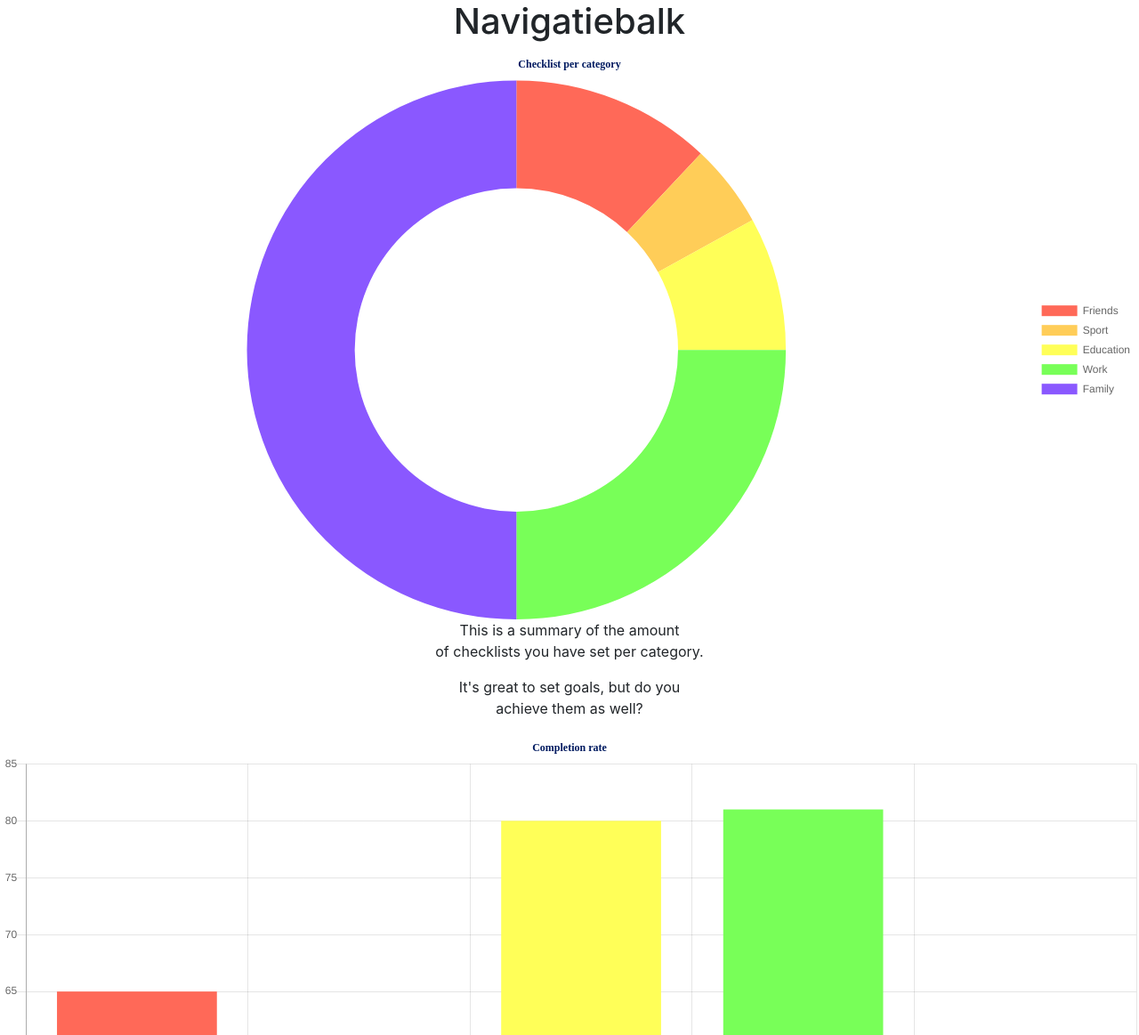
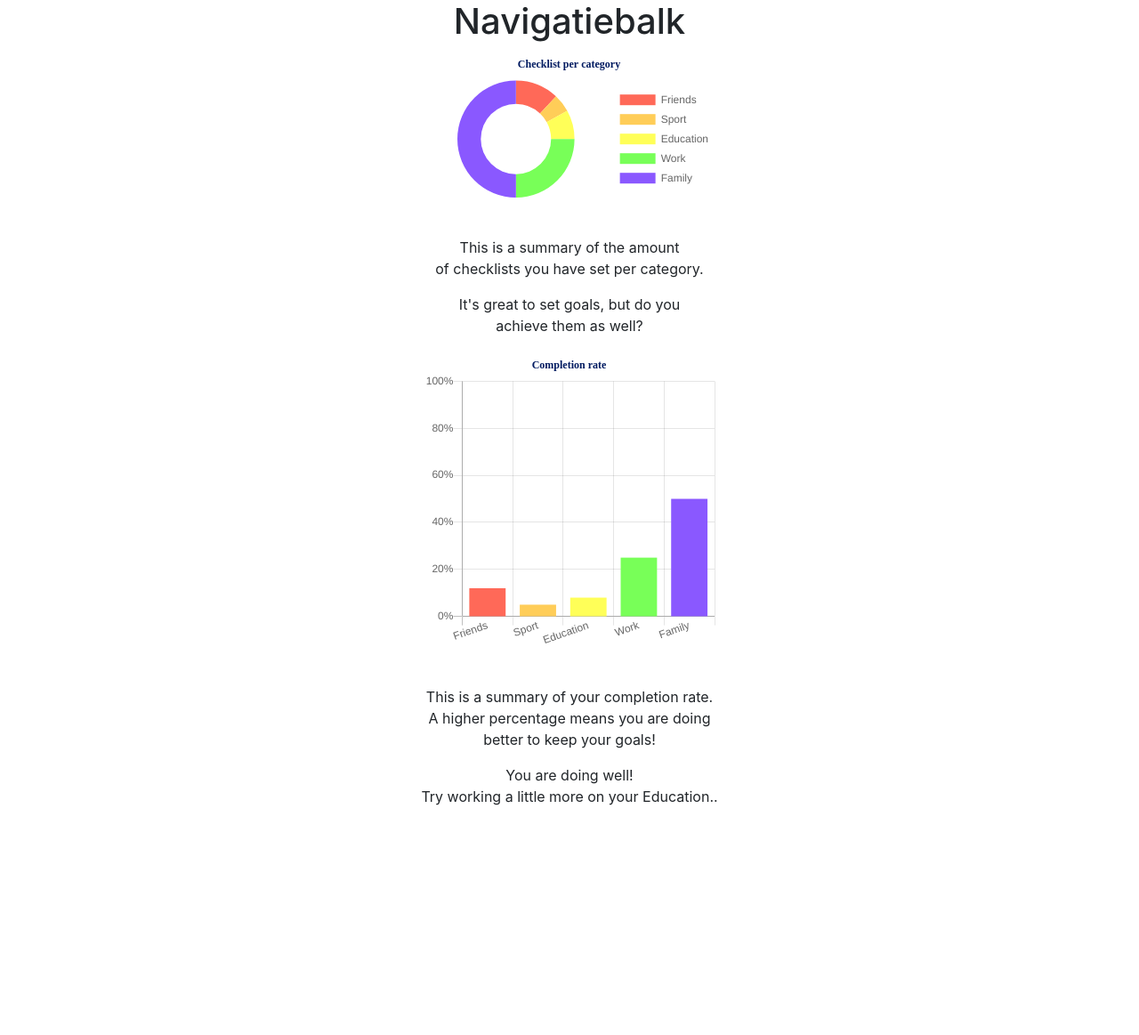
Before and after one commit to MedMekss/Listed, a Django app: page /todo/ in a window 1280 px wide. Shown: the top 1163 px of the page at 89% size. After the commit the page ends 905 px from the top, so only its background shows below. Run offline with Django 3.2, Linux system fonts and the light colour scheme; some libraries are stand-ins or nearby versions.

Commit message:
Help i don't want to lose everything

```diff
--- a/listed/settings.py
+++ b/listed/settings.py
@@ -120,3 +120,7 @@ USE_TZ = True
 # https://docs.djangoproject.com/en/2.2/howto/static-files/
 
 STATIC_URL = '/static/'
+
+STATICFILES_DIRS = [
+    os.path.join(BASE_DIR, "static"),
+]
--- /dev/null
+++ b/static/statistics.css
@@ -0,0 +1,10 @@
+html {
+    scroll-behavior: smooth;
+}
+
+.canvas {
+    min-width: 320px;
+    max-width: 360px;
+
+    margin-bottom: 20px;
+}
--- a/templates/todo/header.html
+++ b/templates/todo/header.html
@@ -1,6 +1,2 @@
-<head>
-    <link rel="stylesheet" href="https://stackpath.bootstrapcdn.com/bootstrap/4.3.1/css/bootstrap.min.css">
-</head>
-<body>
+
 <h1 class="text-center">Navigatiebalk</h1>
-</body>
--- a/templates/todo/statistics.html
+++ b/templates/todo/statistics.html
@@ -1,3 +1,4 @@
+{% load static %}
 <!doctype html>
 <html lang="en">
 <head>
@@ -6,22 +7,28 @@
     <meta http-equiv="X-UA-Compatible" content="ie=edge">
     <title>Statistics</title>
     <link rel="stylesheet" href="https://stackpath.bootstrapcdn.com/bootstrap/4.3.1/css/bootstrap.min.css">
+    <link rel="stylesheet" href="{% static 'statistics.css' %}">
 </head>
 <body>
 {% include 'todo/header.html' %}
 
+<div class="container">
+    <div class="row d-flex justify-content-center">
+        <div class="pages">
+            <div class="canvas">
                 <canvas id="chart-doughnut"></canvas>
-
+            </div>
+            <br>
             <div style="text-align: center"> {# CENTER #}
                 <p>This is a summary of the amount<br>
                     of checklists you have set per category.</p>
                 <p>It's great to set goals, but do you<br>
                     achieve them as well?</p>
             </div>
-{# CENTER #}
-
+            <div class="canvas">
                 <canvas id="chart-bar"></canvas>
-
+            </div>
+            <br>
             <div style="text-align: center">
                 <p>This is a summary of your completion rate.<br>
                     A higher percentage means you are doing<br>
@@ -29,9 +36,12 @@
                 <p>You are doing well!<br>
                     Try working a little more on your Education.. </p>
             </div>
+        </div>
+    </div>
+</div>
 
-<script src="https://code.jquery.com/jquery-3.3.1.slim.min.js"
-        integrity="sha384-q8i/X+965DzO0rT7abK41JStQIAqVgRVzpbzo5smXKp4YfRvH+8abtTE1Pi6jizo"
+<script src="https://code.jquery.com/jquery-3.4.1.min.js"
+        integrity="sha256-CSXorXvZcTkaix6Yvo6HppcZGetbYMGWSFlBw8HfCJo="
         crossorigin="anonymous"></script>
 <script src="https://cdnjs.cloudflare.com/ajax/libs/popper.js/1.14.7/umd/popper.min.js"
         integrity="sha384-UO2eT0CpHqdSJQ6hJty5KVphtPhzWj9WO1clHTMGa3JDZwrnQq4sF86dIHNDz0W1"
@@ -85,7 +95,6 @@
                 fontColor: '#001A60',
             },
             legend: {
-                pointStyle: 'star',
                 position: 'right'
             },
         }
@@ -95,7 +104,12 @@
         type: 'bar',
         data: {
             datasets: [{
-                data: [65, 59, 80, 81, 56, 55, 40],
+                data: [
+                    12,
+                    5,
+                    8,
+                    25,
+                    50,],
                 backgroundColor: [
                     '#FF6958',
                     '#FFCD58',
@@ -109,10 +123,11 @@
                 'Sport',
                 'Education',
                 'Work',
-                'Family'
+                'Family',
             ]
         },
         options: {
+            aspectRatio: 1,
             title: {
                 display: true,
                 text: 'Completion rate',
@@ -121,6 +136,18 @@
             },
             legend: {
                 display: false,
+            },
+            scales: {
+                yAxes: [{
+                    ticks: {
+                        min: 0,
+                        max: 100,
+                        stepSize: 20,
+                        callback: function (value, index, values) {
+                            return value + '%';
+                        }
+                    }
+                }]
             }
         }
     };
@@ -134,6 +161,5 @@
         window.myDoughnut = new Chart(bar_ctx, bar_config);
     };
 </script>
-
 </body>
 </html>
```
Also changed, not shown: db.sqlite3, 1 other file. Lines whose indentation alone changed are shown as unchanged.
